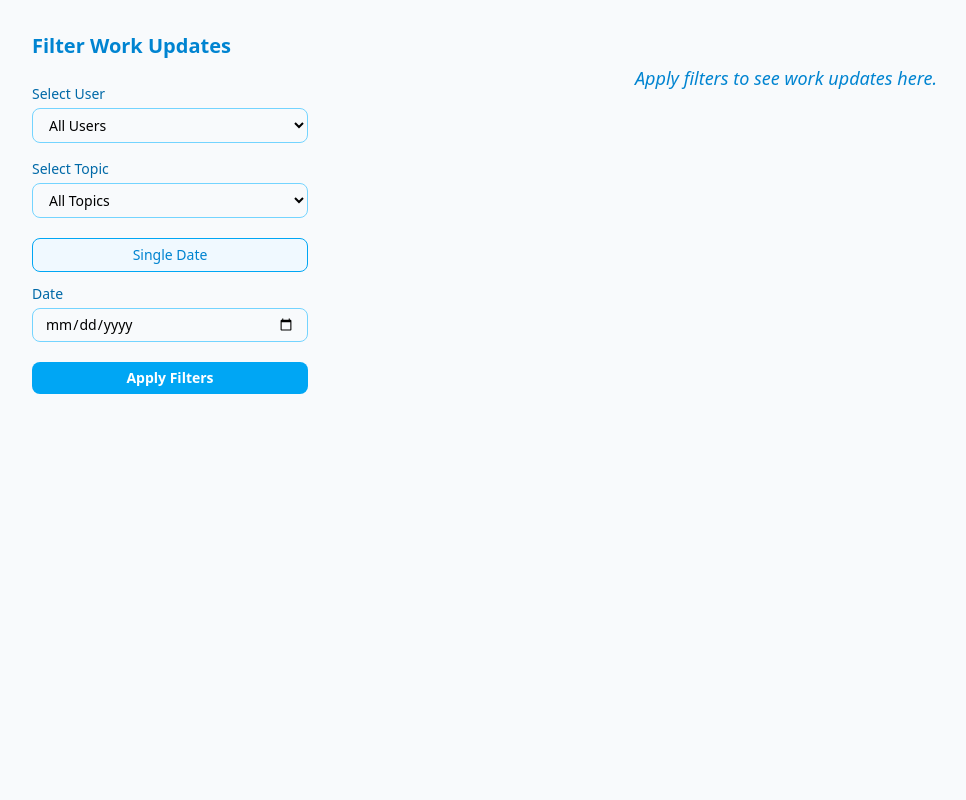
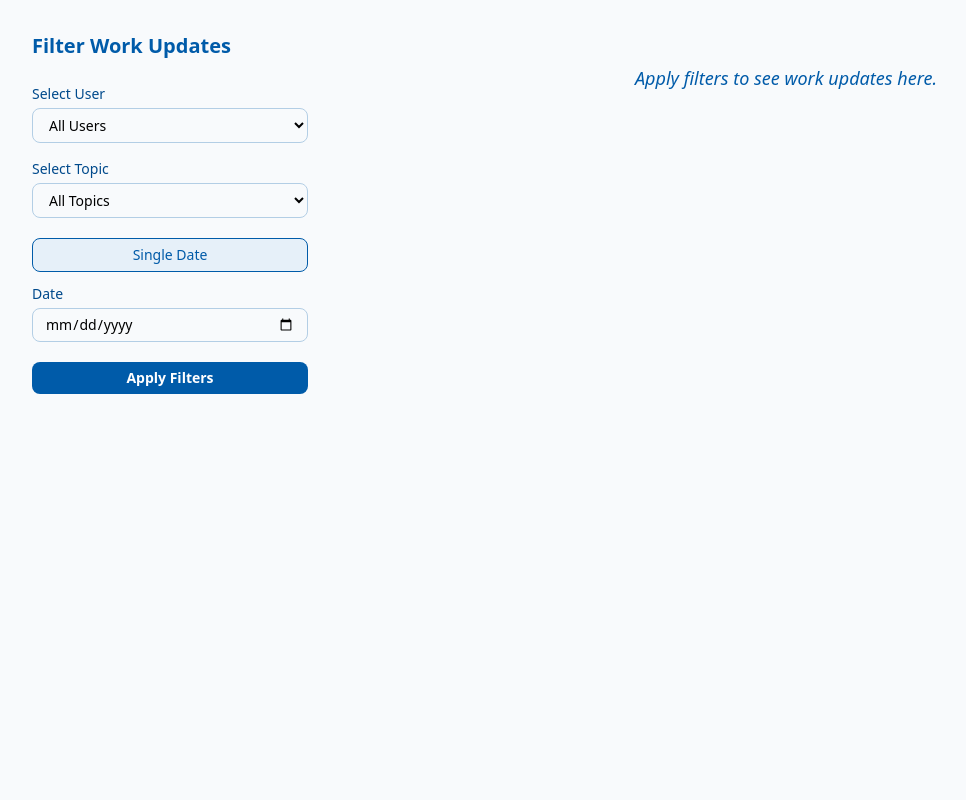
Before and after one commit to Rishil96/chronicle, a Python web app: template templates/filter_page.html in a window 1280 px wide. Shown: the part 68-868 px from the top of the page, without its empty margins (8-974 px from the left). Run offline with Jinja, Linux system fonts and the light colour scheme; the template is opened without the code that fills it, so the values that code supplies are empty.

Commit message:
Change : Color scheme for filter page as per new theme partial

```diff
--- a/templates/filter_page.html
+++ b/templates/filter_page.html
@@ -8,11 +8,11 @@
     <div class="max-w-8xl mx-auto px-10 py-8 grid grid-cols-4 gap-8">
         <!-- Filter Sidebar -->
         <div>
-            <h1 class="text-xl font-bold text-sky-600 mb-6">Filter Work Updates</h1>
+            <h1 class="text-xl font-bold text-brand mb-6">Filter Work Updates</h1>
             <form hx-post="/filter" hx-target="#filter-results" hx-swap="innerHTML">
                 <div class="mb-4">
-                    <label for="users" class="text-sm text-sky-700 font-medium mb-1 block">Select User</label>
-                    <select name="user_id" id="users" class="border border-sky-300 rounded-lg px-3 py-1.5 w-full focus:outline-none focus:ring-2 focus:ring-sky-500 text-sm">
+                    <label for="users" class="text-sm text-brand-dark font-medium mb-1 block">Select User</label>
+                    <select name="user_id" id="users" class="border border-brand-line rounded-lg px-3 py-1.5 w-full focus:outline-none focus:ring-2 focus:ring-brand-accent text-sm">
                         <option value="">All Users</option>
                             {% for user in users %}
                                 <option value="{{ user.id }}">{{ user.first_name }} {{ user.last_name }}</option>
@@ -20,37 +20,37 @@
                     </select>
                 </div>
                 <div class="mb-5">
-                    <label for="topics" class="text-sm text-sky-700 font-medium mb-1 block">Select Topic</label>
-                    <select name="topic_id" id="topics" class="border border-sky-300 rounded-lg px-3 py-1.5 w-full focus:outline-none focus:ring-2 focus:ring-sky-500 text-sm">
+                    <label for="topics" class="text-sm text-brand-dark font-medium mb-1 block">Select Topic</label>
+                    <select name="topic_id" id="topics" class="border border-brand-line rounded-lg px-3 py-1.5 w-full focus:outline-none focus:ring-2 focus:ring-brand-accent text-sm">
                         <option value="">All Topics</option>
                             {% for topic in topics %}
                                 <option value="{{ topic.id }}">{{ topic.topic_name }}</option>
                             {% endfor %}
                     </select>
                 </div>
-                <button type="button" id="date-toggle" class="text-sm border border-sky-500 text-sky-600 bg-sky-50 px-3 py-1.5 rounded-lg font-medium hover:bg-sky-100 cursor-pointer mb-3 w-full">Single Date</button>
+                <button type="button" id="date-toggle" class="text-sm border border-brand text-brand bg-brand-soft px-3 py-1.5 rounded-lg font-medium hover:bg-brand-line cursor-pointer mb-3 w-full">Single Date</button>
                 <div id="single-date-div">
-                    <label for="single-date" class="text-sm text-sky-700 font-medium mb-1 block">Date</label>
-                    <input type="date" id="single-date" name="single_date" class="border border-sky-300 rounded-lg px-3 py-1.5 w-full focus:outline-none focus:ring-2 focus:ring-sky-500 text-sm">
+                    <label for="single-date" class="text-sm text-brand-dark font-medium mb-1 block">Date</label>
+                    <input type="date" id="single-date" name="single_date" class="border border-brand-line rounded-lg px-3 py-1.5 w-full focus:outline-none focus:ring-2 focus:ring-brand-accent text-sm">
                 </div>
                 <div id="range-date-div" class="hidden">
                     <div class="mb-3">
-                        <label for="from-date" class="text-sm text-sky-700 font-medium mb-1 block">From Date</label>
-                        <input type="date" id="from-date" name="from_date" class="border border-sky-300 rounded-lg px-3 py-1.5 w-full focus:outline-none focus:ring-2 focus:ring-sky-500 text-sm">
+                        <label for="from-date" class="text-sm text-brand-dark font-medium mb-1 block">From Date</label>
+                        <input type="date" id="from-date" name="from_date" class="border border-brand-line rounded-lg px-3 py-1.5 w-full focus:outline-none focus:ring-2 focus:ring-brand-accent text-sm">
                     </div>
                     <div class="mb-3">
-                        <label for="to-date" class="text-sm text-sky-700 font-medium mb-1 block">To Date</label>
-                        <input type="date" id="to-date" name="to_date" class="border border-sky-300 rounded-lg px-3 py-1.5 w-full focus:outline-none focus:ring-2 focus:ring-sky-500 text-sm">
+                        <label for="to-date" class="text-sm text-brand-dark font-medium mb-1 block">To Date</label>
+                        <input type="date" id="to-date" name="to_date" class="border border-brand-line rounded-lg px-3 py-1.5 w-full focus:outline-none focus:ring-2 focus:ring-brand-accent text-sm">
                     </div>
                 </div>
-                <button type="submit" class="bg-sky-500 text-white px-3 py-1.5 w-full rounded-lg font-bold hover:bg-sky-600 cursor-pointer mt-5 text-sm">Apply Filters</button>
+                <button type="submit" class="bg-brand text-white px-3 py-1.5 w-full rounded-lg font-bold hover:bg-brand-dark cursor-pointer mt-5 text-sm">Apply Filters</button>
             </form>
         </div>
         <!-- Filter Results -->
         <div class="col-span-3">
             {% include '_flash_message.html' %}
             <div id="filter-results">
-                <p class="text-sky-600 italic text-center mt-8 text-lg">Apply filters to see work updates here.</p>
+                <p class="text-brand italic text-center mt-8 text-lg">Apply filters to see work updates here.</p>
             </div>
         </div>
     </div>
```
